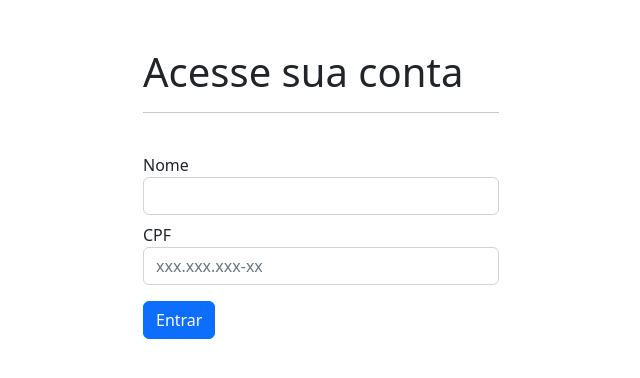
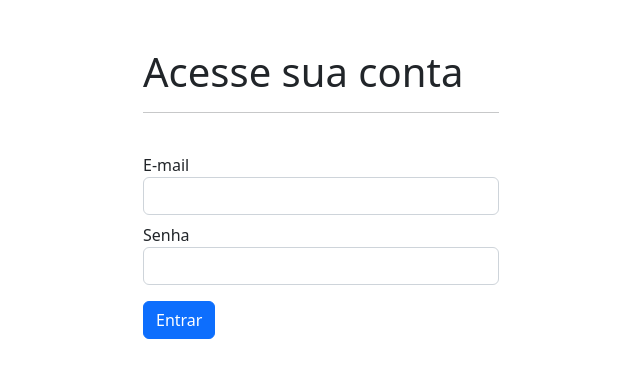
Before and after one commit to juliocesarsmelo/SGC, a PHP site: page /public/view/tela_login.php in a window 1280 px wide. Shown: the top 378 px of the page, without its empty margins (319-959 px from the left). Run offline with PHP 8.4, Linux system fonts and the light colour scheme.

Commit message:
==public

```diff
--- a/public/view/tela_login.php
+++ b/public/view/tela_login.php
@@ -20,16 +20,16 @@
                 <hr>
             </div>
         </div>
-        <form action="../app/validação_login.php" method="POST">
+        <form action="../app/logar.php" method="POST">
             <div class="row justify-content-center">
                 <div class="col-4">
                     <div class="form-group mb-2">
-                        <label for="nome">Nome</label>
-                        <input type="text" name="nome" id="nome" class="form-control">
+                        <label for="email">E-mail</label>
+                        <input type="text" name="email" id="email" class="form-control">
                     </div>
                     <div class="form-group mb-3">
-                        <label for="cpf">CPF</label>
-                        <input type="text" name="cpf" id="cpf" class="form-control" placeholder="xxx.xxx.xxx-xx" maxlength="14">
+                        <label for="senha">Senha</label>
+                        <input type="password" name="senha" id="senha" class="form-control">
                     </div>
 
                     <button type="submit" class="btn btn-primary">Entrar</button>
```
Also changed, not shown: public/css/style.css (added), public/js/main.js (added).
